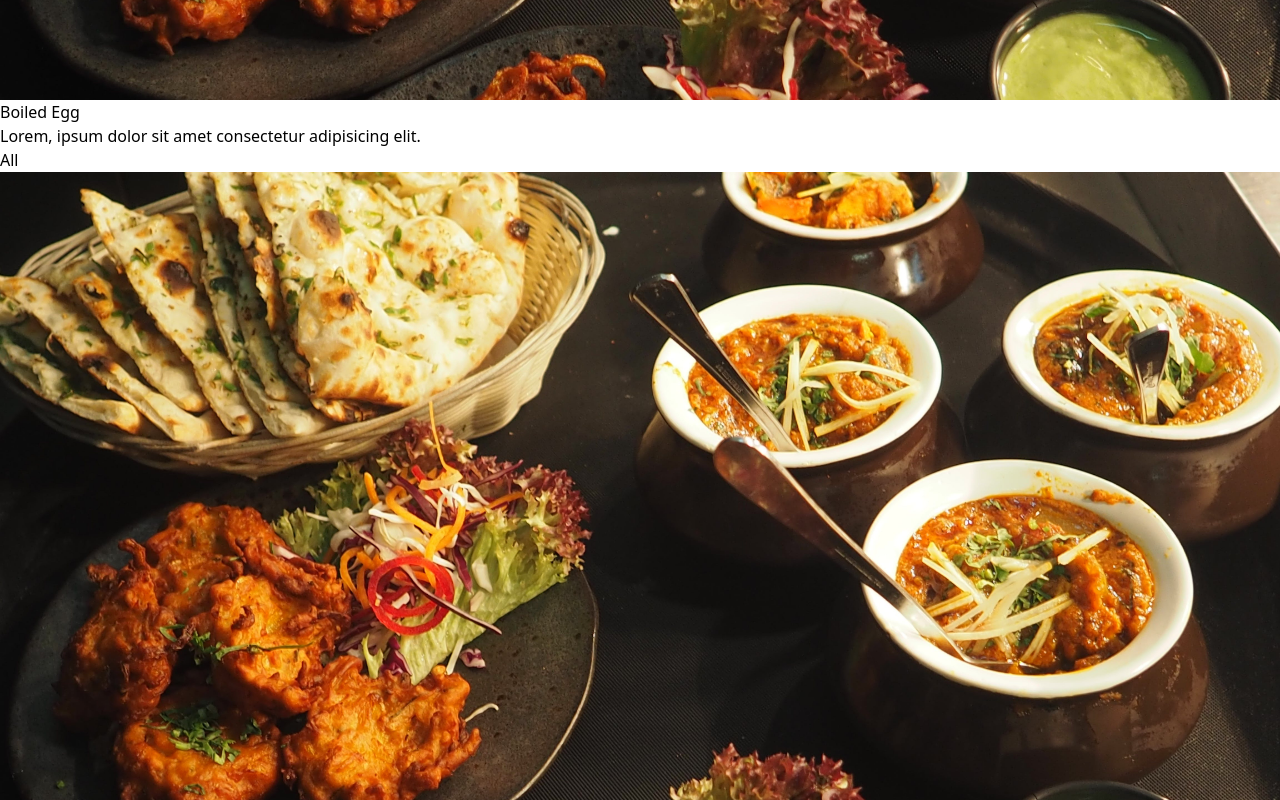
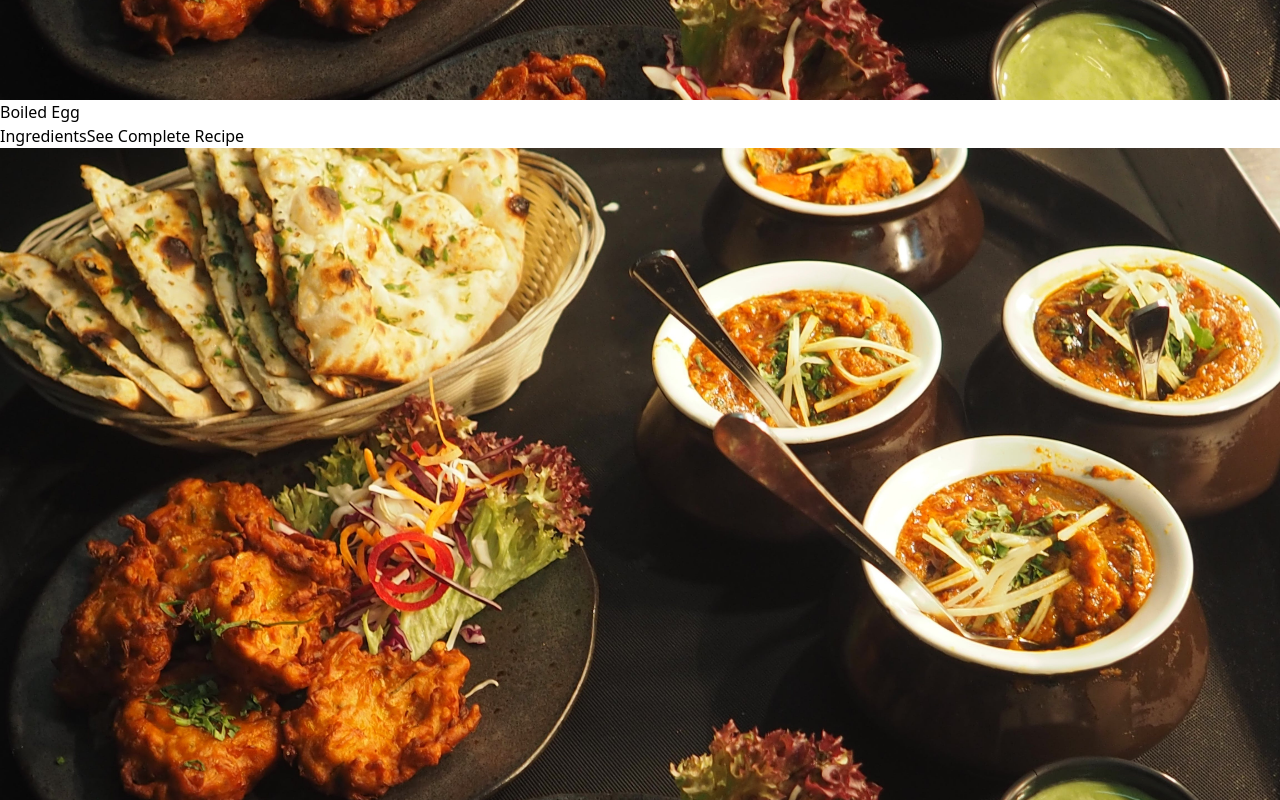
Before and after one commit to PratikOdpalliwar/react-food-app, a React (Vite) app: page / in a window 1280 px wide. Shown: the part 1900-2700 px from the top of the page. Built offline with nearby package versions, Linux system fonts and the light colour scheme.

Commit message:
design of FoodBox is changed

```diff
--- a/src/components/FoodBox/FoodBox.jsx
+++ b/src/components/FoodBox/FoodBox.jsx
@@ -2,7 +2,7 @@ import React from 'react'
 
 const FoodBox = () => {
   return (
-    <div className="m-5 border-2 border-black rounded h-36 w-72">
+    <div className="m-5 border-2 border-black rounded h-36 w-72 ">
 
     <div className="flex flex-row">
         <img
@@ -10,16 +10,18 @@ const FoodBox = () => {
         src="./background/food.jpg" />
 
         <div className="h-32 w-full flex justify-between flex-col">
-            <h1 className="font-extrabold text-lg my-2">
+            <h1 className="font-extrabold text-lg my-2 flex justify-center">
                 Boiled Egg
             </h1>
-            <p className="text-sm font-medium">
-                Lorem, ipsum dolor sit amet consectetur adipisicing elit.
-            </p>
-            <div className="flex justify-end">
-            <button className="w-14 h-4 m-2 p-3 bg-red-500 text-white font-semibold flex justify-center items-center font-sans rounded text-sm">
-            All
+            <div className="flex flex-col">
+            <button className="w-11/12 h-8 my-2 p-3 text-green-500 border-2 border-black font-semibold flex justify-center items-center font-sans rounded text-xs">
+            Ingredients
         </button>
+
+            <button className="w-11/12 h-8 my-2 p-3 text-red-500 border-2 border-black font-semibold flex justify-center items-center font-sans rounded text-xs">
+                See Complete Recipe
+            </button>
+
             </div>
 
         </div>
```
